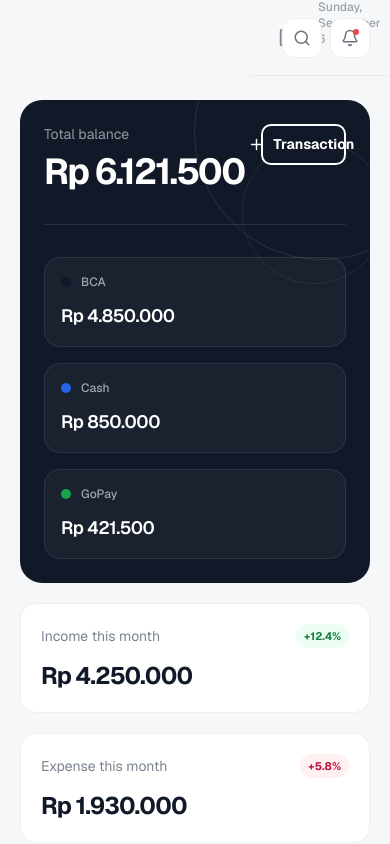
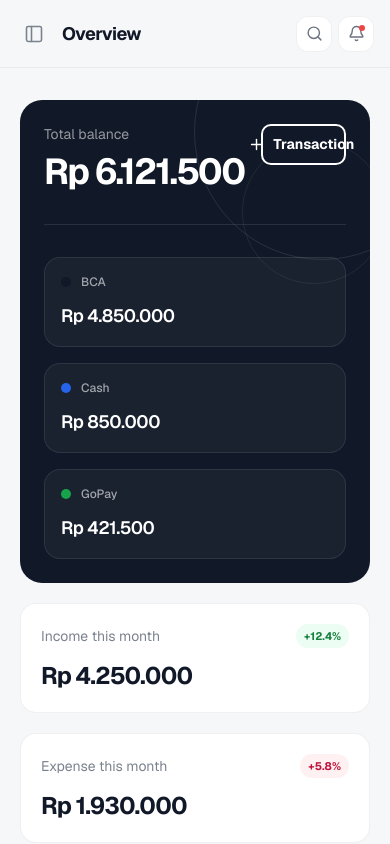
Before and after one commit to arthawansz/kantong, a Next.js app: page /dashboard in a window 390 px wide. Shown: the top 844 px of the page. Built offline with nearby package versions, Linux system fonts and the light colour scheme; what @mui/material-nextjs would draw is missing.

Commit message:
fix responsive app header and mobile sidebar toggle

```diff
--- a/src/app/components/AppHeader.jsx
+++ b/src/app/components/AppHeader.jsx
@@ -19,10 +19,10 @@ export default function AppHeader({ collapsed, onToggle }) {
 
   return (
     <header
-      className="fixed right-0 top-0 z-30 flex h-[76px] items-center justify-between border-b border-black/[0.05] bg-[#f6f7f9]/95 px-5 backdrop-blur transition-[left] duration-300 md:px-8 lg:px-10"
-      style={{ left: collapsed ? 84 : 250 }}
+      className="fixed left-0 right-0 top-0 z-30 flex h-[68px] items-center justify-between border-b border-black/[0.05] bg-[#f6f7f9]/95 px-4 backdrop-blur transition-[left] duration-300 sm:h-[72px] sm:px-5 md:px-8 lg:left-[var(--sidebar-offset)] lg:h-[76px] lg:px-10"
+      style={{ "--sidebar-offset": `${collapsed ? 84 : 250}px` }}
     >
-      <div className="flex min-w-0 items-center gap-3">
+      <div className="flex min-w-0 items-center gap-2.5 sm:gap-3">
         <Tooltip title={collapsed ? "Open sidebar" : "Close sidebar"}>
           <button
             type="button"
@@ -30,31 +30,35 @@ export default function AppHeader({ collapsed, onToggle }) {
             aria-label={collapsed ? "Open sidebar" : "Close sidebar"}
             className="grid h-9 w-9 shrink-0 place-items-center rounded-xl text-[#7a828e] transition hover:bg-white hover:text-[#111827] hover:shadow-sm"
           >
-            <PanelLeft size={21} strokeWidth={1.9} />
+            <PanelLeft size={20} strokeWidth={1.9} />
           </button>
         </Tooltip>
 
         <div className="min-w-0">
-          <p className="text-xs font-medium text-[#9aa1ab]">Sunday, September 6</p>
-          <h1 className="mt-0.5 truncate text-xl font-bold tracking-[-0.03em]">{title}</h1>
+          <p className="hidden text-[11px] font-medium text-[#9aa1ab] sm:block lg:text-xs">
+            Sunday, September 6
+          </p>
+          <h1 className="truncate text-lg font-bold tracking-[-0.03em] sm:mt-0.5 sm:text-xl">
+            {title}
+          </h1>
         </div>
       </div>
 
-      <div className="flex items-center gap-2">
+      <div className="flex shrink-0 items-center gap-1.5 sm:gap-2">
         <Tooltip title="Search">
-          <button className="grid h-10 w-10 place-items-center rounded-xl border border-black/[0.06] bg-white text-[#6b7280] transition hover:text-[#111827]">
-            <Search size={18} />
+          <button className="grid h-9 w-9 place-items-center rounded-xl border border-black/[0.06] bg-white text-[#6b7280] transition hover:text-[#111827] sm:h-10 sm:w-10">
+            <Search size={17} />
           </button>
         </Tooltip>
 
         <Tooltip title="Notifications">
-          <button className="relative grid h-10 w-10 place-items-center rounded-xl border border-black/[0.06] bg-white text-[#6b7280] transition hover:text-[#111827]">
-            <Bell size={18} />
-            <span className="absolute right-2.5 top-2.5 h-1.5 w-1.5 rounded-full bg-[#ef4444]" />
+          <button className="relative grid h-9 w-9 place-items-center rounded-xl border border-black/[0.06] bg-white text-[#6b7280] transition hover:text-[#111827] sm:h-10 sm:w-10">
+            <Bell size={17} />
+            <span className="absolute right-2 top-2 h-1.5 w-1.5 rounded-full bg-[#ef4444] sm:right-2.5 sm:top-2.5" />
           </button>
         </Tooltip>
 
-        <div className="ml-1 hidden items-center gap-2 rounded-xl border border-black/[0.06] bg-white px-2 py-1.5 sm:flex">
+        <div className="ml-0.5 hidden items-center gap-2 rounded-xl border border-black/[0.06] bg-white px-2 py-1.5 md:flex">
           <Avatar sx={{ width: 30, height: 30, bgcolor: "#111827", fontSize: 12, fontWeight: 800 }}>
             AP
           </Avatar>
```
